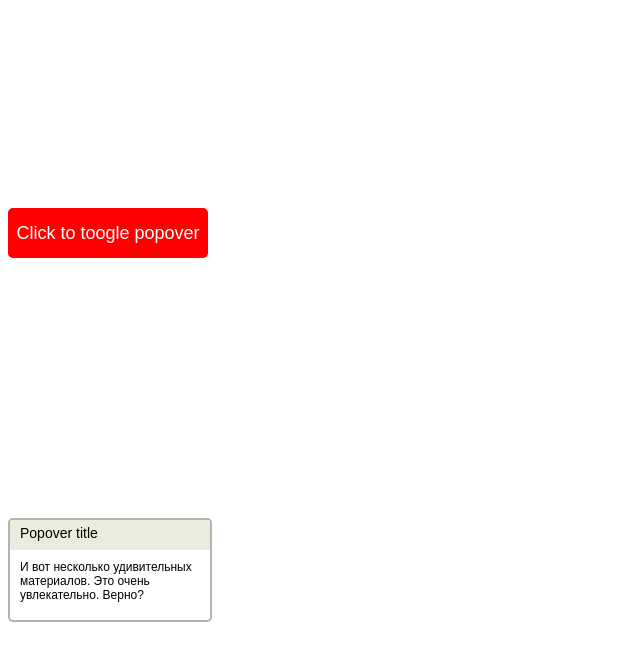
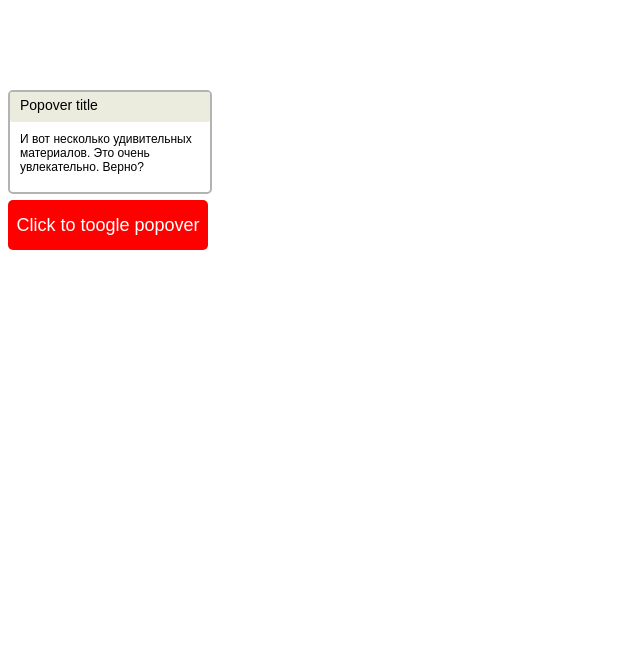
Before and after one commit to vsgenius/ahj-less5, a website built with webpack: page src/index.html in a window 1280 px wide. Both pictures are taken after a click on the button "Click to toogle popover". Shown: the whole page, without its empty margins (0-640 px from the left). Built offline with nearby package versions, Linux system fonts and the light colour scheme.

Commit message:
fix popover

```diff
--- a/src/css/style.css
+++ b/src/css/style.css
@@ -1,4 +1,5 @@
 .btn {
+    position: absolute;
     height: 50px;
     width: 200px;
     border: none;
@@ -6,7 +7,7 @@
     border-radius: 5px;
     font-size: 18px;
     color: white;
-    margin-top: 200px;
+    top:200px;
 }
 .popover {
     position: absolute;
--- a/src/js/popover.js
+++ b/src/js/popover.js
@@ -19,10 +19,10 @@ export class Popover {
       element: popoverElement,
     });
     console.log(element.getBoundingClientRect())
-    const {left ,top, height} = element.getBoundingClientRect();
+    const {left ,top,height} = element.getBoundingClientRect();
 
     popoverElement.style.left = left + 'px';
-    popoverElement.style.bottom = top - height +10 + 'px';
+    popoverElement.style.top = top - 70 - height + 'px';
     document.body.appendChild(popoverElement);
     return id;
   }
```
